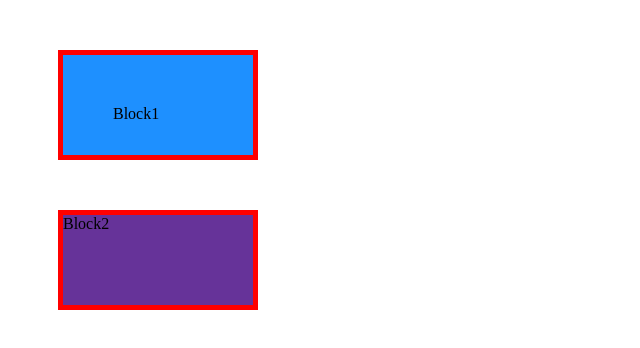
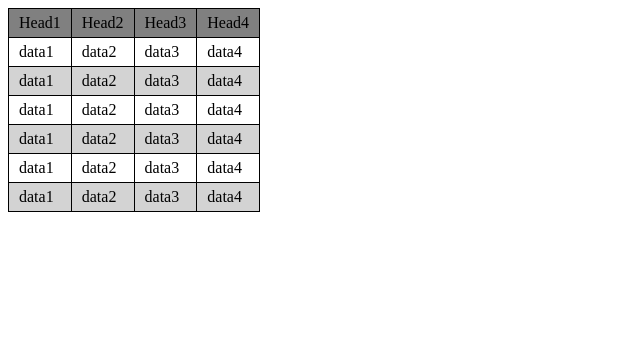
Before and after one commit to tregulovailmira/Lesson3_18.07.2020, a plain HTML site: page index.html in a window 1280 px wide. Shown: the whole page, without its empty margins (0-640 px from the left). Drawn offline with Linux system fonts and the light colour scheme.

Commit message:
Create the table

```diff
--- a/index.html
+++ b/index.html
@@ -6,7 +6,53 @@
     <link rel="stylesheet" href="./styles.css">
 </head>
 <body>
-    <div class="b1">Block1</div>
-    <div class="b2">Block2</div>
+    <table>
+        <thead>
+        <tr>
+            <td>Head1</td>
+            <td>Head2</td>
+            <td>Head3</td>
+            <td>Head4</td>
+        </tr>
+        </thead>
+        <tbody>
+            <tr>
+                <td>data1</td>
+                <td>data2</td>
+                <td>data3</td>
+                <td>data4</td>
+            </tr>
+            <tr>
+                <td>data1</td>
+                <td>data2</td>
+                <td>data3</td>
+                <td>data4</td>
+            </tr>
+            <tr>
+                <td>data1</td>
+                <td>data2</td>
+                <td>data3</td>
+                <td>data4</td>
+            </tr>
+            <tr>
+                <td>data1</td>
+                <td>data2</td>
+                <td>data3</td>
+                <td>data4</td>
+            </tr>
+            <tr>
+                <td>data1</td>
+                <td>data2</td>
+                <td>data3</td>
+                <td>data4</td>
+            </tr>
+            <tr>
+                <td>data1</td>
+                <td>data2</td>
+                <td>data3</td>
+                <td>data4</td>
+            </tr>
+        </tbody>
+    </table>
 </body>
 </html>
--- a/styles.css
+++ b/styles.css
@@ -1,23 +1,17 @@
-.b1 {
-    box-sizing: border-box;
-    height: 100px;
-    width: 200px;
-    background-color: dodgerblue;
-
-    padding: 50px;
-    margin: 50px;
-
-
-    border: 5px solid red;
+table {
+    border: 1px solid black;
+    border-collapse: collapse;
 }
 
-.b2 {
-    box-sizing: border-box;
-    height: 100px;
-    width: 200px;
-    background-color: rebeccapurple;
+td {
+    border: 1px solid black;
+    padding: 5px 10px;
+}
 
-    margin: 50px;
+thead {
+    background-color: gray;
+}
 
-    border: 5px solid red;
+tbody > tr:nth-child(2n) {
+    background-color: lightgray;
 }
```
